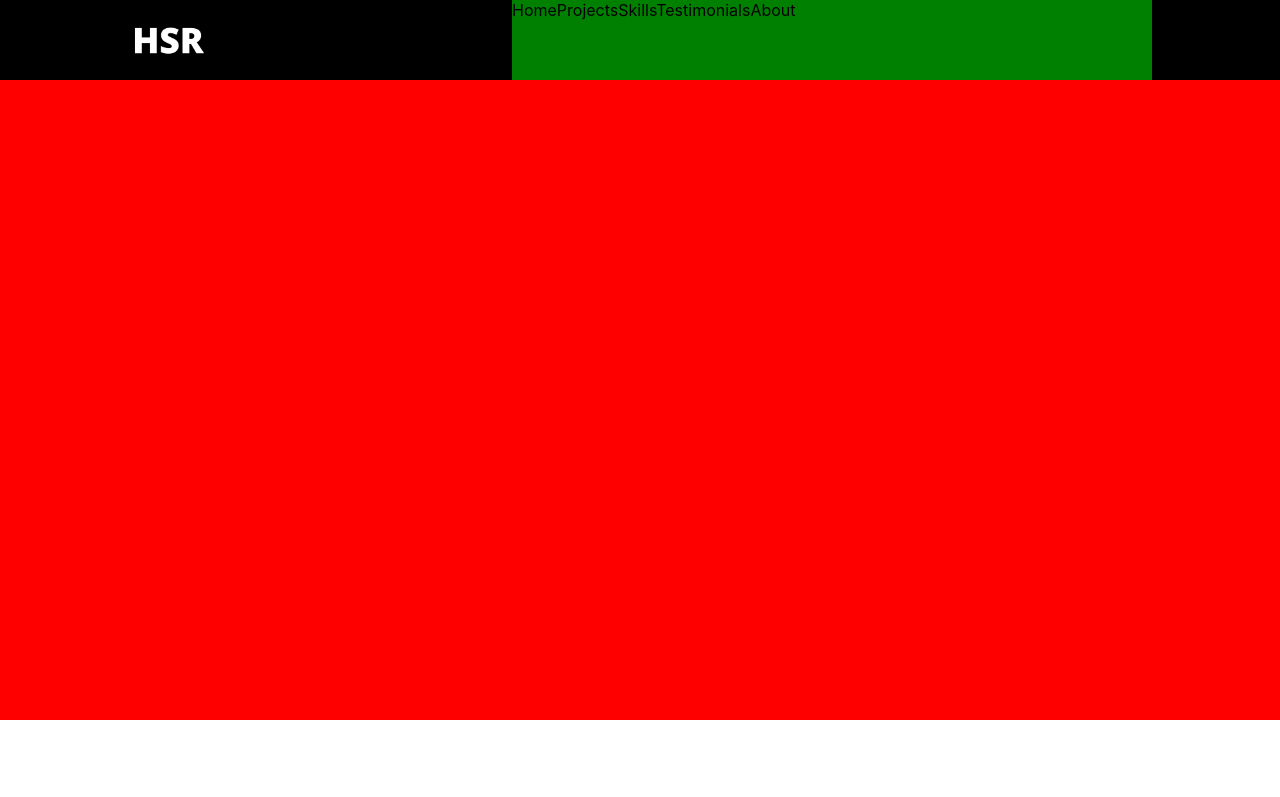
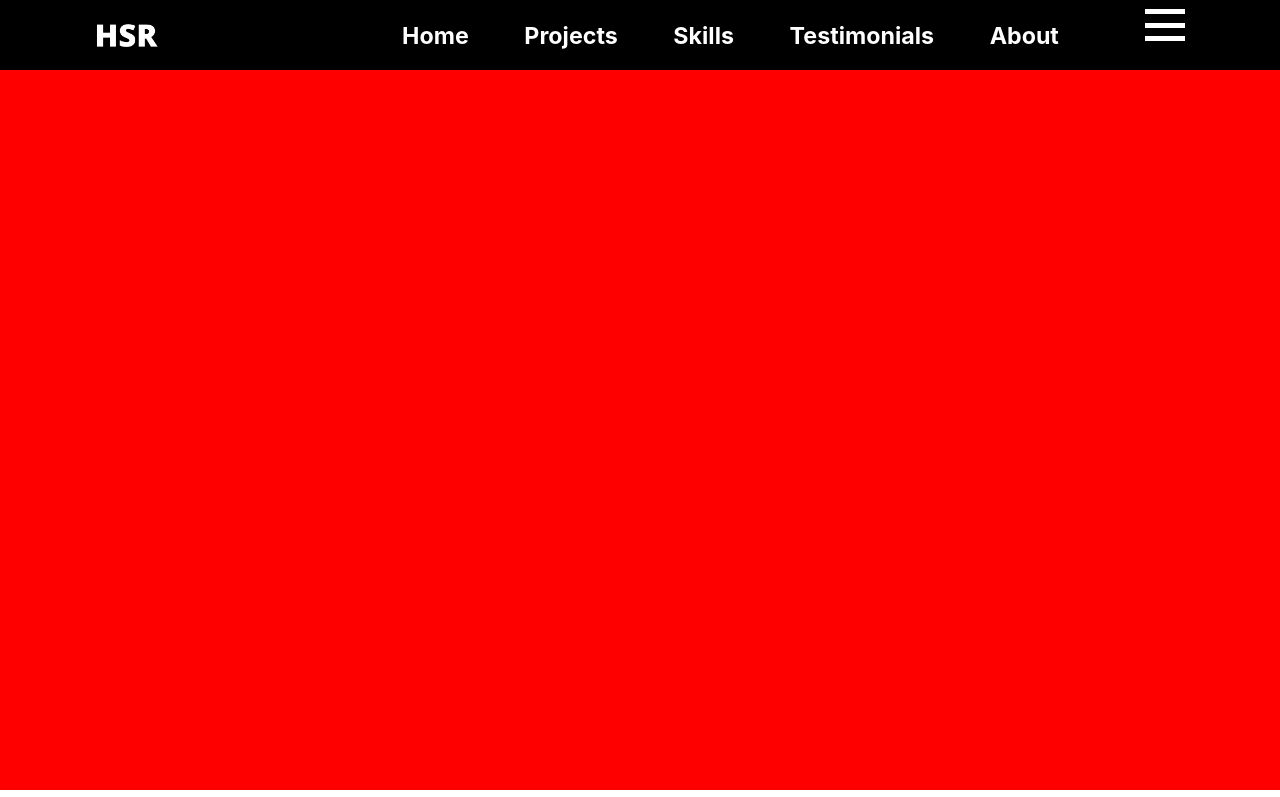
Before and after one commit to HectorSilvaRobles/hsr_portfolio, a React (Create React App) app: page / in a window 1280 px wide. Shown: the top 797 px of the page. Built offline with nearby package versions, Linux system fonts and the light colour scheme.

Commit message:
working on the navbar

```diff
--- a/src/Components/Hero/hero.css
+++ b/src/Components/Hero/hero.css
@@ -2,4 +2,5 @@
     height: 90vh;
     width: 100%;
     background: red;
+    margin-top: 70px;
 }
--- /dev/null
+++ b/src/Components/NavBar/Hamburger/Togglebutton/ToggleButton.js
@@ -0,0 +1,12 @@
+import React from 'react';
+import './togglebutton.css'
+
+export default function ToggleButton(props){
+    return (
+        <button className='toggle' onClick={props.click}>
+            <div className='toggle-button'></div>
+            <div className='toggle-button'></div>
+            <div className='toggle-button'></div>
+        </button>
+    )
+}
--- /dev/null
+++ b/src/Components/NavBar/Hamburger/Togglebutton/togglebutton.css
@@ -0,0 +1,24 @@
+.toggle {
+    display: flex;
+    flex-direction: column;
+    justify-content: space-evenly;
+    align-items: center;
+    background: transparent;
+    border: none;
+    height: 50px;
+    width: 50px;
+    padding: 0;
+    box-sizing: border-box;
+    margin-left: 25px;
+    /* background: red; */
+}
+
+.toggle:focus {
+    outline: none;
+}
+
+.toggle-button {
+    width: 40px;
+    height: 5px;
+    background: white;
+}
--- a/src/Components/NavBar/NavBar.js
+++ b/src/Components/NavBar/NavBar.js
@@ -2,6 +2,7 @@ import React, {Component} from 'react';
 import './navbar.css'
 import Logo from '../../media/HSR-copy.png'
 import {Link} from 'react-scroll'
+import ToggleButton from './Hamburger/Togglebutton/ToggleButton'
 
 class NavBar extends Component {
     constructor(props){
@@ -52,7 +53,9 @@ class NavBar extends Component {
                     offset={-70}
                     duration= {500}>About</Link>
                 </div>
-
+                <div className='togglebutton'>
+                    <ToggleButton />
+                </div>
             </div>
         )
     }
--- a/src/Components/NavBar/navbar.css
+++ b/src/Components/NavBar/navbar.css
@@ -1,5 +1,5 @@
 .navbar {
-    height: 10vh;
+    height: 70px;
     width: 100%;
     background: black;
     display: flex;
@@ -11,7 +11,7 @@
 .nav-logo {
     /* background: blue; */
     height: 100%;
-    width: 30%;
+    width: 20%;
 }
 
 .nav-logo > img {
@@ -20,6 +20,19 @@
 
 .nav-links {
     height: 100%;
-    width: 50%;
-    background: green;
+    width: 60%;
+    /* background: green; */
+    display: flex;
+    align-items: center;
+    justify-content: space-evenly;
 }
+
+.nav-links > a {
+    color: white;
+    font-weight: bold;
+    cursor: pointer;
+    font-size: calc(20px + (25 - 20) * ((100vw - 300px) / (1800 - 300)));
+}
+.nav-links > a:active, .nav-links > a:focus, .nav-links > a:fo {
+    color: red;
+}
```
Also changed, not shown: src/Components/NavBar/Hamburger/Backdrop/Backdrop.js (added, +8 -0 lines), src/Components/NavBar/Hamburger/Backdrop/backdrop.css (added, +9 -0 lines), src/Components/NavBar/Hamburger/SideDrawer/SideDrawer.js (added, +12 -0 lines), src/Components/NavBar/Hamburger/SideDrawer/sidedrawer.css (added).
